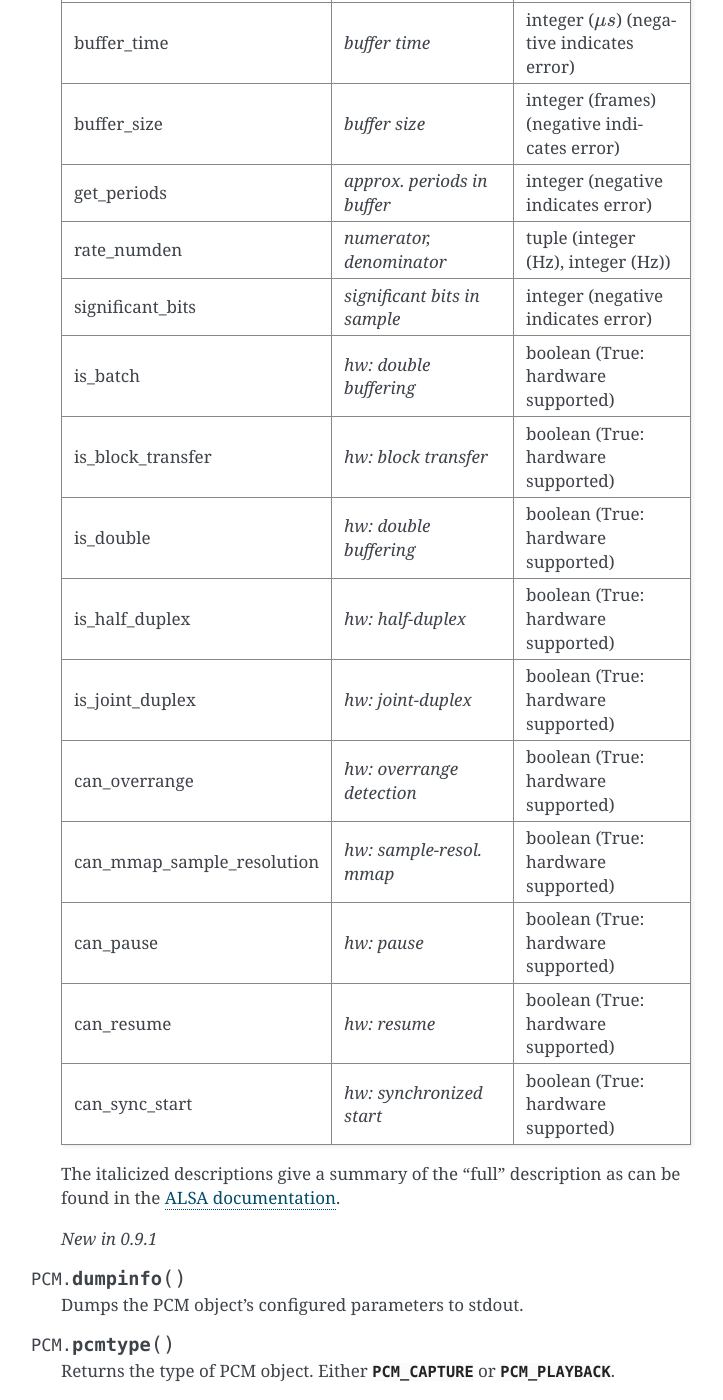
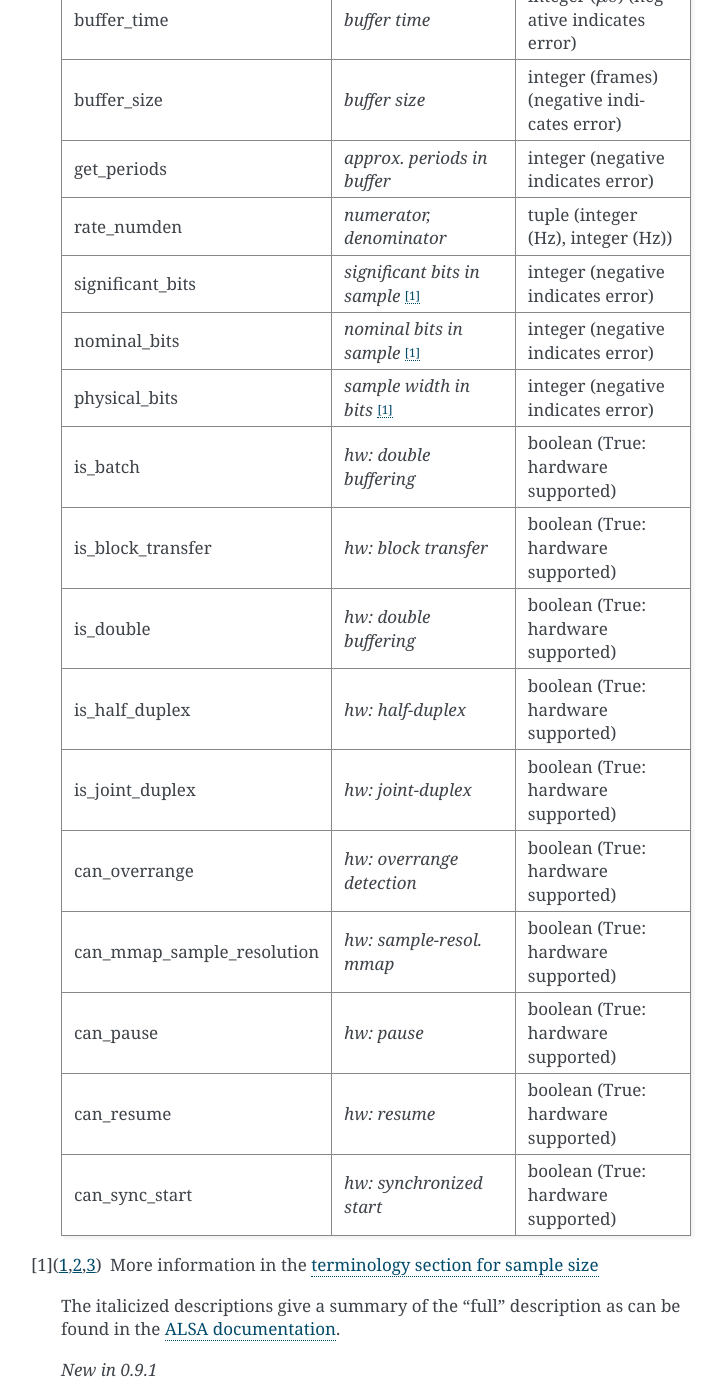
Before and after one commit to larsimmisch/pyalsaaudio, a Sphinx documentation site: the page built from doc/libalsaaudio.rst, in a window 1280 px wide and 1400 px high, scrolled down 5713 px. Shown: the whole window, without its empty margins (389-1112 px from the left). Built offline with Sphinx 7.4.7, drawn with Linux system fonts in a browser that asks for light colours.

Commit message:
Add nominal_bits and physical_bits info
Adds the information discussed in pull request #144

```diff
--- a/doc/libalsaaudio.rst
+++ b/doc/libalsaaudio.rst
@@ -205,44 +205,49 @@ PCM objects have the following methods:
    the hardware, possibly depending on other properties. Those properties'
    descriptions are prefixed with "hw:" below.
 
-   ===========================  =============================  ==================================================================
-        Key                      Description (Reference)            Type
-   ===========================  =============================  ==================================================================
-   name                         PCM():device                      string
-   card_no                      *index of card*                   integer  (negative indicates device not associable with a card)
-   device_no                    *index of PCM device*             integer
-   subdevice_no                 *index of PCM subdevice*          integer
-   state                        *name of PCM state*               string
-   access_type                  *name of PCM access type*         string
-   (call value) type            PCM():type                        integer
-   (call value) type_name       PCM():type                        string
-   (call value) mode            PCM():mode                        integer
-   (call value) mode_name       PCM():mode                        string
-   format                       PCM():format                      integer
-   format_name                  PCM():format                      string
-   format_description           PCM():format                      string
-   subformat_name               *name of PCM subformat*           string
-   subformat_description        *description of subformat*        string
-   channels                     PCM():channels                    integer
-   rate                         PCM():rate                        integer (Hz)
-   period_time                  *period duration*                 integer (:math:`\mu s`)
-   period_size                  PCM():period_size                 integer (frames)
-   buffer_time                  *buffer time*                     integer (:math:`\mu s`) (negative indicates error)
-   buffer_size                  *buffer size*                     integer (frames) (negative indicates error)
-   get_periods                  *approx. periods in buffer*       integer (negative indicates error)
-   rate_numden                  *numerator, denominator*          tuple (integer (Hz), integer (Hz))
-   significant_bits             *significant bits in sample*      integer (negative indicates error)
-   is_batch                     *hw: double buffering*            boolean (True: hardware supported)
-   is_block_transfer            *hw: block transfer*              boolean (True: hardware supported)
-   is_double                    *hw: double buffering*            boolean (True: hardware supported)
-   is_half_duplex               *hw: half-duplex*                 boolean (True: hardware supported)
-   is_joint_duplex              *hw: joint-duplex*                boolean (True: hardware supported)
-   can_overrange                *hw: overrange detection*         boolean (True: hardware supported)
-   can_mmap_sample_resolution   *hw: sample-resol. mmap*          boolean (True: hardware supported)
-   can_pause                    *hw: pause*                       boolean (True: hardware supported)
-   can_resume                   *hw: resume*                      boolean (True: hardware supported)
-   can_sync_start               *hw: synchronized start*          boolean (True: hardware supported)
-   ===========================  =============================  ==================================================================
+   ===========================  ====================================  ==================================================================
+        Key                      Description (Reference)               Type
+   ===========================  ====================================  ==================================================================
+   name                         PCM():device                          string
+   card_no                      *index of card*                       integer  (negative indicates device not associable with a card)
+   device_no                    *index of PCM device*                 integer
+   subdevice_no                 *index of PCM subdevice*              integer
+   state                        *name of PCM state*                   string
+   access_type                  *name of PCM access type*             string
+   (call value) type            PCM():type                            integer
+   (call value) type_name       PCM():type                            string
+   (call value) mode            PCM():mode                            integer
+   (call value) mode_name       PCM():mode                            string
+   format                       PCM():format                          integer
+   format_name                  PCM():format                          string
+   format_description           PCM():format                          string
+   subformat_name               *name of PCM subformat*               string
+   subformat_description        *description of subformat*            string
+   channels                     PCM():channels                        integer
+   rate                         PCM():rate                            integer (Hz)
+   period_time                  *period duration*                     integer (:math:`\mu s`)
+   period_size                  PCM():period_size                     integer (frames)
+   buffer_time                  *buffer time*                         integer (:math:`\mu s`) (negative indicates error)
+   buffer_size                  *buffer size*                         integer (frames) (negative indicates error)
+   get_periods                  *approx. periods in buffer*           integer (negative indicates error)
+   rate_numden                  *numerator, denominator*              tuple (integer (Hz), integer (Hz))
+   significant_bits             *significant bits in sample* [#tss]_  integer (negative indicates error)
+   nominal_bits                 *nominal bits in sample* [#tss]_      integer (negative indicates error)
+   physical_bits                *sample width in bits* [#tss]_        integer (negative indicates error)
+   is_batch                     *hw: double buffering*                boolean (True: hardware supported)
+   is_block_transfer            *hw: block transfer*                  boolean (True: hardware supported)
+   is_double                    *hw: double buffering*                boolean (True: hardware supported)
+   is_half_duplex               *hw: half-duplex*                     boolean (True: hardware supported)
+   is_joint_duplex              *hw: joint-duplex*                    boolean (True: hardware supported)
+   can_overrange                *hw: overrange detection*             boolean (True: hardware supported)
+   can_mmap_sample_resolution   *hw: sample-resol. mmap*              boolean (True: hardware supported)
+   can_pause                    *hw: pause*                           boolean (True: hardware supported)
+   can_resume                   *hw: resume*                          boolean (True: hardware supported)
+   can_sync_start               *hw: synchronized start*              boolean (True: hardware supported)
+   ===========================  ====================================  ==================================================================
+.. [#tss] More information in the :ref:`terminology section for sample size <term-sample-size>`
+
+..
 
    The italicized descriptions give a summary of the "full" description
    as can be found in the
```
Also changed, not shown: doc/terminology.rst (+15 -0 lines), 1 other file.
